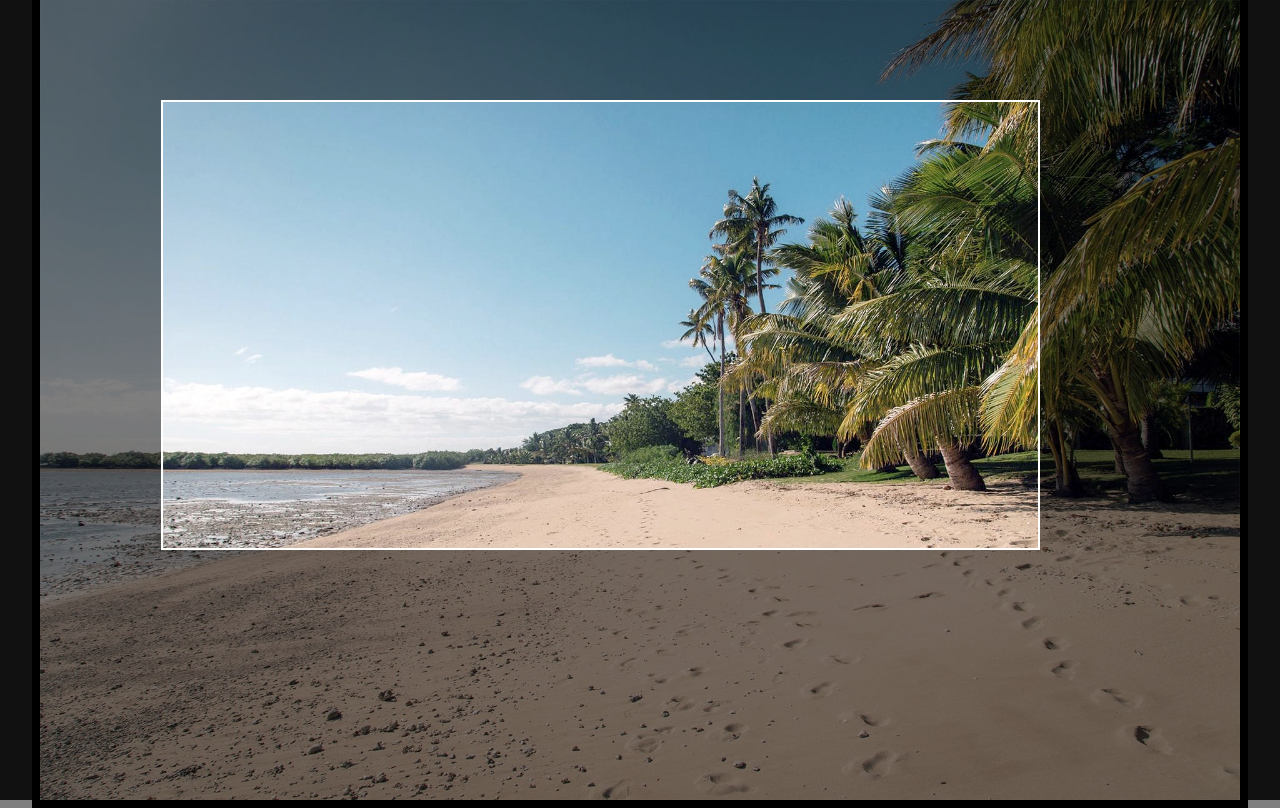
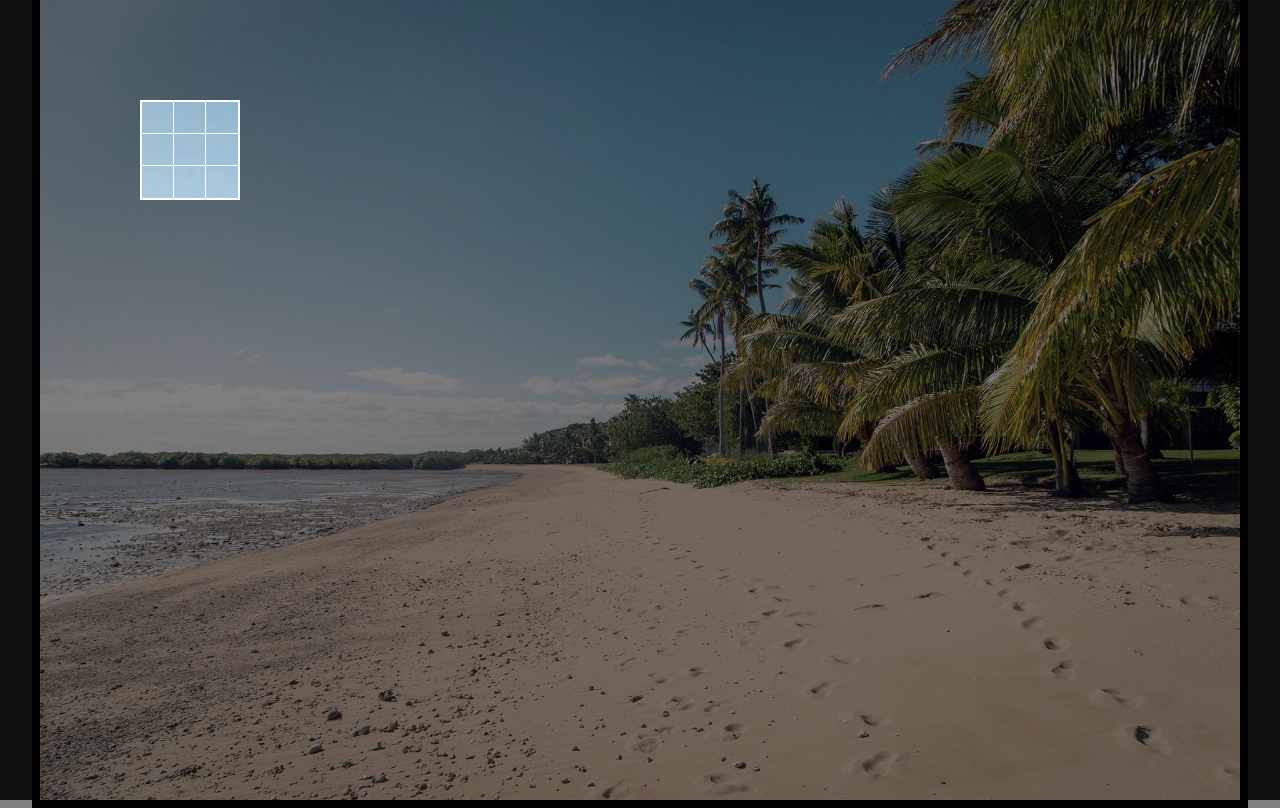
Before and after one commit to mikaelgramont/imgly-draggable, a Next.js app: page / in a window 1280 px wide. Built offline with nearby package versions, Linux system fonts and the light colour scheme.

Commit message:
CropArea position is controlled. Ratio lines dislay.

```diff
--- a/components/CropArea.jsx
+++ b/components/CropArea.jsx
@@ -10,19 +10,43 @@
  - minimum width and height for crop area
  - initial crop corner positions
  */
-
+/*
+type DraggableEventHandler = (e: Event, data: DraggableData) => void | false;
+type DraggableData = {
+  node: HTMLElement,
+  // lastX + deltaX === x
+  x: number, y: number,
+  deltaX: number, deltaY: number,
+  lastX: number, lastY: number
+};
+ */
 import { useState } from 'react';
 import CropAreaVisuals from "./CropAreaVisuals";
 
-const CropArea = ({ initialTopLeft, initialTopRight, initialBottomRight, initialBottomLeft, minHeight, minWidth }) => {
-  const [topLeft, setTopLeft] = useState(initialTopLeft);
-  const [topRight, setTopRight] = useState(initialTopRight);
-  const [bottomRight, setTopBottomRight] = useState(initialBottomRight);
-  const [bottomLeft, setBottomLeft] = useState(initialBottomLeft);
+const CropArea = ({ initialTopLeft, initialBottomRight, minHeight, minWidth }) => {
+  const [top, setTop] = useState(initialTopLeft[1]);
+  const [left, setLeft] = useState(initialTopLeft[0]);
+  const [bottom, setBottom] = useState(initialBottomRight[1]);
+  const [right, setRight] = useState(initialBottomRight[0]);
+
+  const [width, setWidth] = useState(right - left);
+  const [height, setHeight] = useState(bottom - top);
+
+  const eventHandlers = {
+    // onDrag: (e, data) => {
+    //   console.log('onDrag', {e, data});
+    // },
+    onStop: (e, {x, y, deltaX, deltaY }) => {
+      setLeft(x);
+      setRight(right + deltaX);
+      setTop(y);
+      setBottom(bottom + deltaY);
+    },
+  };
 
   const attrs = {
-    topLeft,
-    bottomRight,
+    x: left, y: top, width, height,
+    eventHandlers,
   }
   return(
     <CropAreaVisuals {...attrs} />
--- a/components/CropAreaVisuals.jsx
+++ b/components/CropAreaVisuals.jsx
@@ -1,28 +1,61 @@
+import Draggable from "react-draggable";
 
+const CropAreaVisuals = ({ x, y, width, height, eventHandlers }) => {
+  const style = {
+    width: `${width}px`,
+    height: `${height}px`,
+  };
+  const position = { x, y };
 
-const CropAreaVisuals = ({ topLeft: [left, top], bottomRight: [ right, bottom ] }) => {
-  const position = {
-    left: `${left}px`,
-    top: `${top}px`,
-    right: `${right}px`,
-    bottom: `${bottom}px`,
-  };
   return(
     <>
-    <div className="outside" style={position}>
-      {/*<div className="vertical-1" />*/}
-      {/*<div className="vertical-2" />*/}
-      {/*<div className="horizontal-1" />*/}
-      {/*<div className="horizontal-2" />*/}
+    <Draggable bounds="parent" position={position} {...eventHandlers}>
+
+    <div className="outside" style={style}>
+      <div className="ratio-line vertical vertical-1" />
+      <div className="ratio-line vertical vertical-2" />
+      <div className="ratio-line horizontal horizontal-1" />
+      <div className="ratio-line horizontal horizontal-2" />
     </div>
 
-      <style jsx>{`
+    </Draggable>
+    <style jsx>{`
         .outside {
           position: absolute;
           border: 2px solid #fff;
           box-shadow: 0 0 0 2000px rgba(0, 0, 0, 0.5);
         }
+        .outside:hover {
+          cursor: pointer;
+        }
+        .ratio-line {
+          position: absolute;
+          background: #fff;
+        }
+        .vertical {
+          top: 0;
+          bottom: 0;
+          width: 1px;
+        }
+        .vertical-1 {
+          left: calc(33.33% - 1px);
+        }
+        .vertical-2 {
+          left: calc(66.67% - 1px);
+        }
+        .horizontal {
+          left: 0;
+          right: 0;
+          height: 1px;
+        }
+        .horizontal-1 {
+          top: calc(33.33% - 1px);
+        }
+        .horizontal-2 {
+          top: calc(66.67% - 1px);
+        }
         `}</style>
-    </>
-  )};
+
+  </>
+)};
 export default CropAreaVisuals;
--- a/components/Croppable.jsx
+++ b/components/Croppable.jsx
@@ -10,8 +10,8 @@
 import CropArea from '../components/CropArea';
 
 const MIN_SIZE = 64;
-const INITIAL_TOP_LEFT = [120.5, 100];
-const INITIAL_BOTTOM_RIGHT = [200.3, 250];
+const INITIAL_TOP_LEFT = [100, 100];
+const INITIAL_BOTTOM_RIGHT = [200, 200];
 
 const Croppable = ({ url }) => (
   <div className="wrapper">
```
